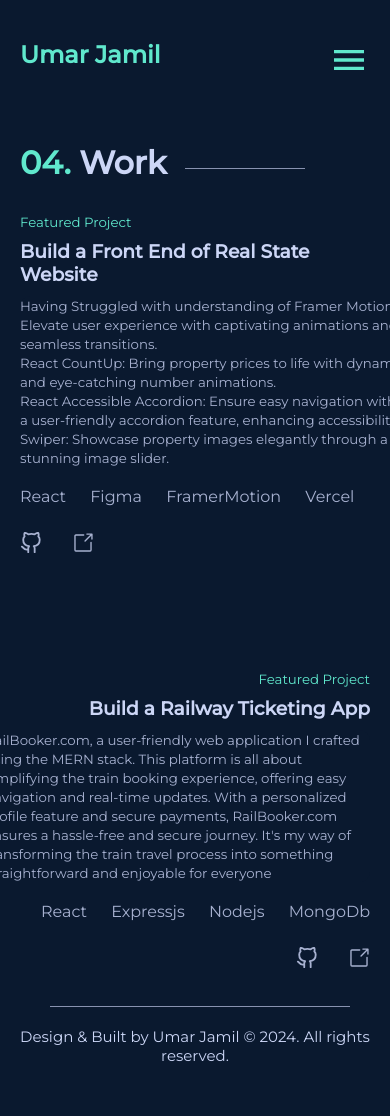
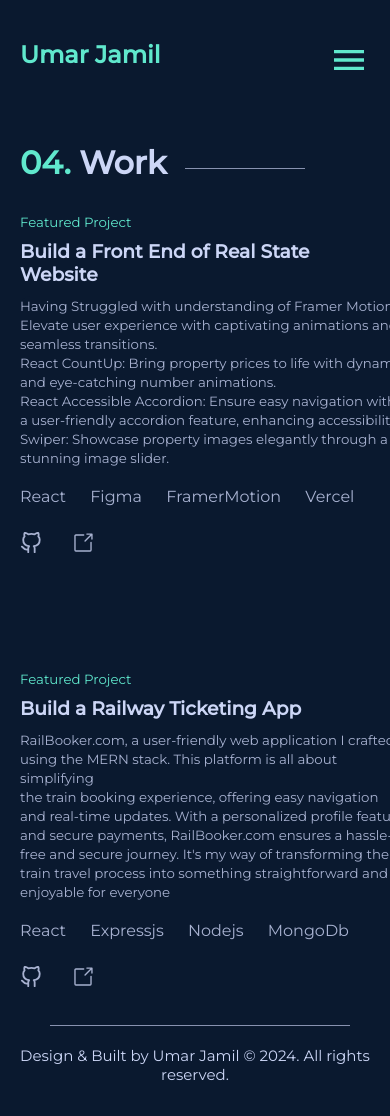
Before and after one commit to UMAR-78/portfolio, a React (Create React App) app: page /work in a window 390 px wide. Built offline with nearby package versions, Linux system fonts and the light colour scheme.

Commit message:
Some changes in work section

```diff
--- a/src/components/Work/Work.css
+++ b/src/components/Work/Work.css
@@ -63,14 +63,17 @@
 /* media frames */
 
 @media (max-width: 480px) {
-  .ProjectSection {
+  .ProjectSection , .ProjectSectionForRightImage {
     flex-direction: column;
+  }
+  .LeftSideWORKForRightImage{
+    align-items: flex-start;
   }
   .textAboutSection {
     background-color: #0a192f;
     box-shadow: none;
     padding: 0;
-    z-index: -1;
+    z-index: -2;
   }
   .techStack {
     word-spacing: 20px;
--- a/src/components/Work/Work.jsx
+++ b/src/components/Work/Work.jsx
@@ -74,7 +74,7 @@ const Work = () => {
           <div className="textAboutSection">
             <small className="textAboutProject">
               RailBooker.com, a user-friendly web application I crafted using
-              the MERN stack. This platform is all about simplifying the train
+              the MERN stack. This platform is all about simplifying <br />the train
               booking experience, offering easy navigation and real-time
               updates. With a personalized profile feature and secure payments,
               RailBooker.com ensures a hassle-free and secure journey. It's my
```
